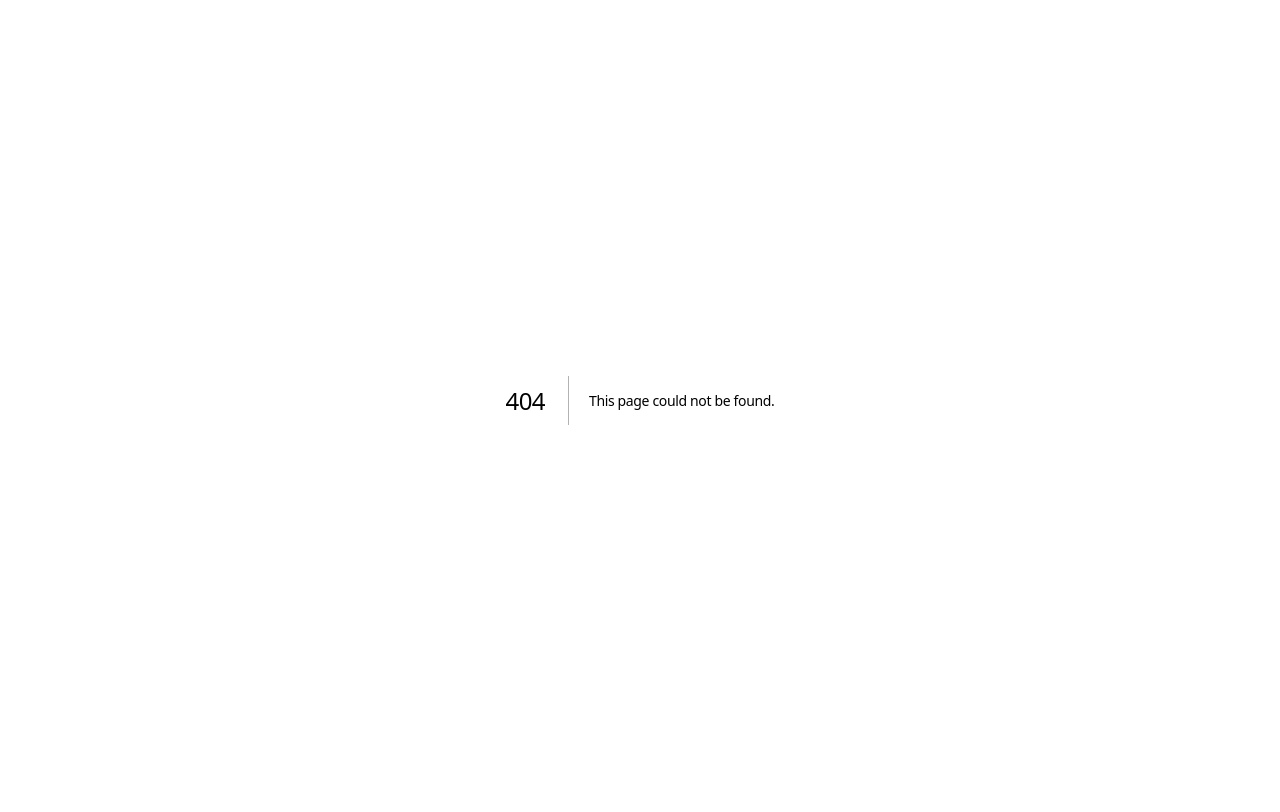
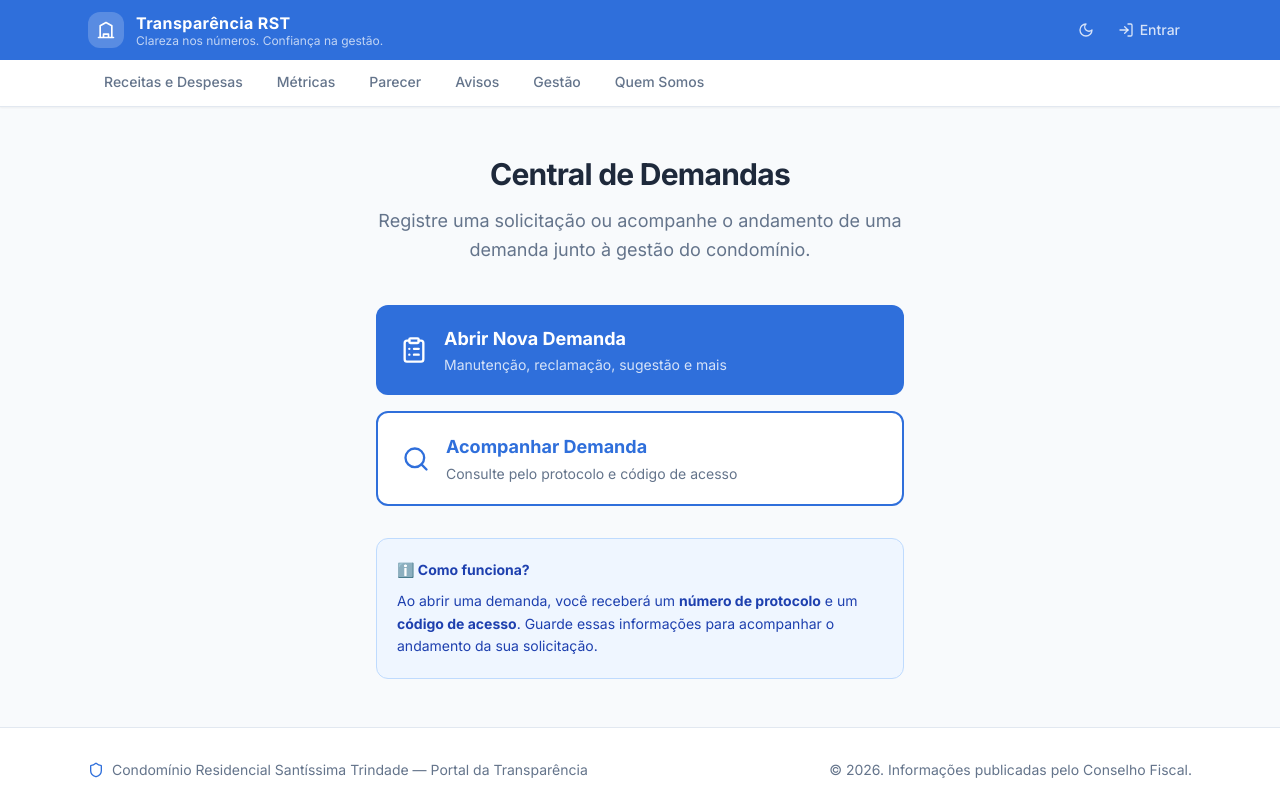
Before and after one commit to eliasandraade/rst-transparente, a Next.js app: page /demandas in a window 1280 px wide. Before the commit this address had no page. Built offline with nearby package versions, Linux system fonts and the light colour scheme.

Commit message:
feat(public): página hub Central de Demandas em /demandas

```diff
--- /dev/null
+++ b/app/(public)/demandas/page.tsx
@@ -0,0 +1,62 @@
+import Link from "next/link";
+import { ClipboardList, Search } from "lucide-react";
+import type { Metadata } from "next";
+
+export const metadata: Metadata = {
+  title: "Central de Demandas",
+  description:
+    "Abra uma solicitação formal ou acompanhe o andamento de uma demanda no Condomínio Residencial Santíssima Trindade.",
+};
+
+export default function DemandasHubPage() {
+  return (
+    <div className="max-w-xl mx-auto px-4 sm:px-6 py-12">
+      <div className="mb-10 text-center">
+        <h1 className="text-3xl font-bold mb-3">Central de Demandas</h1>
+        <p className="text-muted-foreground text-lg leading-relaxed">
+          Registre uma solicitação ou acompanhe o andamento de uma demanda
+          junto à gestão do condomínio.
+        </p>
+      </div>
+
+      <div className="space-y-4">
+        <Link
+          href="/demandas/nova"
+          className="flex items-center gap-4 w-full bg-primary text-white rounded-xl px-6 py-5 font-bold text-lg hover:bg-primary/90 transition-colors"
+          style={{ minHeight: "72px" }}
+        >
+          <ClipboardList className="w-7 h-7 flex-shrink-0" aria-hidden="true" />
+          <div className="text-left">
+            <div>Abrir Nova Demanda</div>
+            <div className="text-sm font-normal text-white/80 mt-0.5">
+              Manutenção, reclamação, sugestão e mais
+            </div>
+          </div>
+        </Link>
+
+        <Link
+          href="/demandas/acompanhar"
+          className="flex items-center gap-4 w-full bg-white border-2 border-primary text-primary rounded-xl px-6 py-5 font-bold text-lg hover:bg-primary/5 transition-colors"
+          style={{ minHeight: "72px" }}
+        >
+          <Search className="w-7 h-7 flex-shrink-0" aria-hidden="true" />
+          <div className="text-left">
+            <div>Acompanhar Demanda</div>
+            <div className="text-sm font-normal text-muted-foreground mt-0.5">
+              Consulte pelo protocolo e código de acesso
+            </div>
+          </div>
+        </Link>
+      </div>
+
+      <div className="mt-8 bg-blue-50 border border-blue-200 rounded-xl p-5 text-sm text-blue-800 leading-relaxed">
+        <strong>ℹ️ Como funciona?</strong>
+        <p className="mt-2">
+          Ao abrir uma demanda, você receberá um <strong>número de protocolo</strong> e
+          um <strong>código de acesso</strong>. Guarde essas informações para
+          acompanhar o andamento da sua solicitação.
+        </p>
+      </div>
+    </div>
+  );
+}
```
